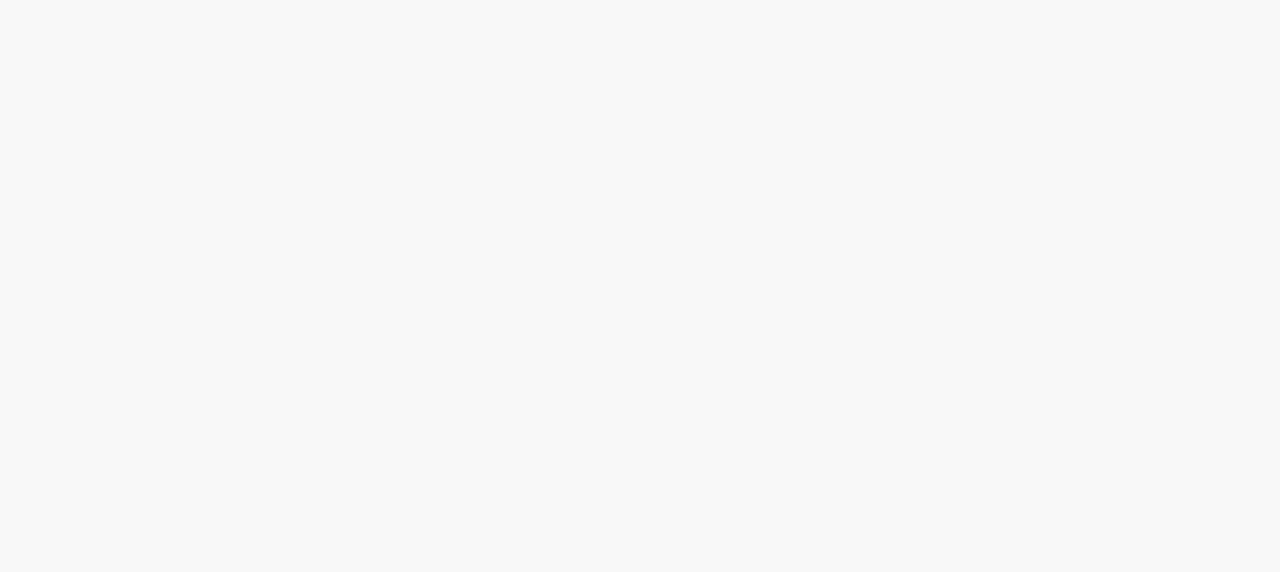
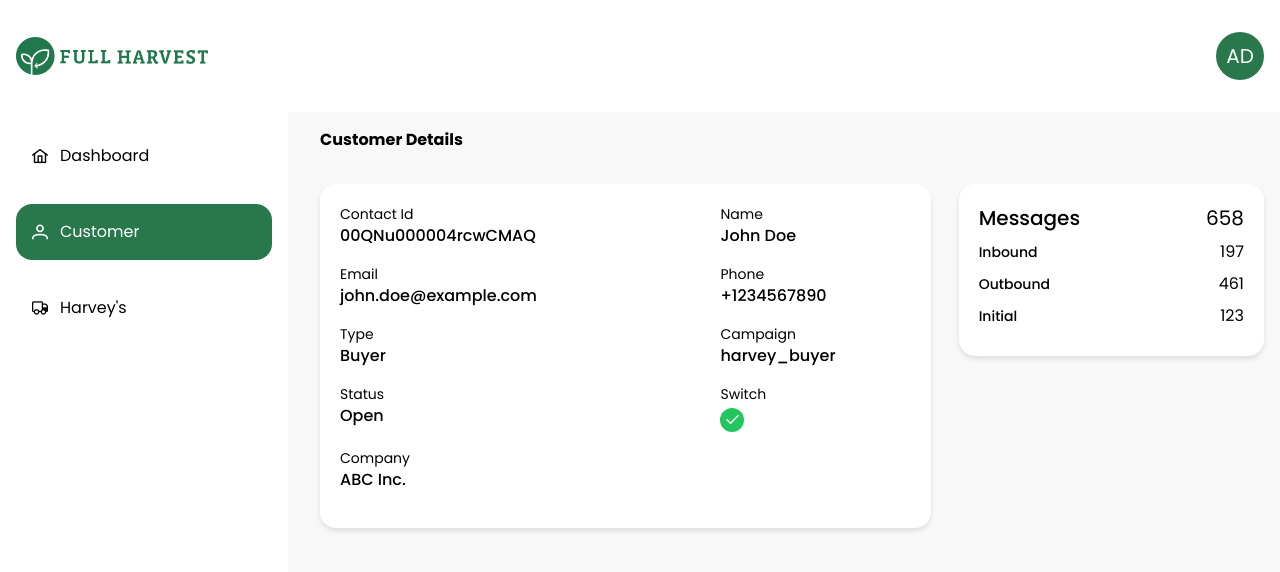
Before and after one commit to Devhamza-glitch/dashboard, a React (Vite) app: page /customer/00QNu000004pqqIMAQ in a window 1280 px wide. Before the commit this address had no page. Shown: the top 572 px of the page. Built offline with nearby package versions, Linux system fonts and the light colour scheme.

Commit message:
feat: Add customer detail page

```diff
--- a/src/App.jsx
+++ b/src/App.jsx
@@ -4,10 +4,9 @@
 import Customer from "./components/customer/Customer";
 import Harvey from "./components/harvey/Harvey";
 
-
-
 import "primeicons/primeicons.css";
 import Login from "./pages/Login";
+import CustomerDetails from "./components/customer/CustomerDetails";
 
 function App() {
   return (
@@ -16,6 +15,7 @@
         <Route path="/" element={<DashboardLayout />}>
           <Route path="dashboard" element={<DBHome />} />
           <Route path="customer" element={<Customer />} />
+          <Route path="customer/:id" element={<CustomerDetails />} />
           <Route path="harvey" element={<Harvey />} />
           <Route index element={<Navigate to="/login" />} />
         </Route>
--- a/src/components/customer/Customer.jsx
+++ b/src/components/customer/Customer.jsx
@@ -2,6 +2,7 @@
 import { Column } from "primereact/column";
 import { InputText } from "primereact/inputtext";
 import { useState } from "react";
+import { Link, useNavigate } from "react-router-dom";
 
 function Customer() {
   const dummyData = [
@@ -268,7 +269,8 @@
       campaign: "harvey_buyer",
       status: "Open",
       gepeto_switch: true,
-    },  {
+    },
+    {
       contactid: "00QNu000005apUqMAI",
       firstname: "Erik",
       lastname: "Brown",
@@ -399,7 +401,8 @@
       campaign: "harvey_buyer",
       status: "Open",
       gepeto_switch: true,
-    },  {
+    },
+    {
       contactid: "00QNu000005apUqMAI",
       firstname: "Erik",
       lastname: "Brown",
@@ -496,14 +499,38 @@
   const [status, setStatus] = useState("");
   const [gepeto, setGepeto] = useState("");
 
-
   const nameBodyTemplate = (rowData) => {
     return `${rowData.firstname} ${rowData.lastname}`;
-};
+  };
+  const renderSwitchColumn = (rowData) => {
+    const isSwitchOn = rowData.gepeto_switch;
+
+    return (
+      <div className="flex justify-center">
+        {isSwitchOn ? (
+          <span className="flex h-6 w-6 items-center justify-center rounded-full bg-green-500">
+            <i className="pi pi-check text-xs font-extrabold text-white"></i>
+          </span>
+        ) : (
+          <span className="flex h-6 w-6 items-center justify-center rounded-full bg-red-500">
+            <i className="pi pi-times text-xs font-extrabold text-white"></i>
+          </span>
+        )}
+      </div>
+    );
+  };
+  const actionHeaderTemplate = (rowData) => (
+    <Link
+      to={`${rowData.contactid}`}
+      className="inline-block rounded-md bg-primary px-4 py-2 font-medium text-white"
+    >
+      Open
+    </Link>
+  );
   return (
     <div>
       {/* Search filters */}
-      <div className="mb-3 flex gap-3 ">
+      <div className="mb-3 flex flex-wrap gap-3">
         <span className="flex items-center gap-2 bg-white p-3">
           <i className="pi pi-search" />
           <InputText
@@ -574,7 +601,6 @@
         currentPageReportTemplate="{first} to {last} of {totalRecords}"
         className="bg-white p-4 text-sm"
         pt={{
-          thead: "",
           wrapper: "mb-4",
           paginator: {
             root: "flex items-center justify-start flex-wrap bg-white text-gray-500 border-0 px-4 py-2 rounded-md",
@@ -607,46 +633,53 @@
         }}
       >
         <Column
-        className="border-t-[1px] border-gray-200 p-4"
-        field="contactid"
-        header="ContactId"
-        headerClassName="pb-4"
-      ></Column>
+          className="border-t-[1px] border-gray-200 p-4"
+          field="contactid"
+          header="ContactId"
+          headerClassName="p-4"
+        ></Column>
         <Column
           className="border-t-[1px] border-gray-200 p-4"
           body={nameBodyTemplate}
           header="Name"
-          headerClassName="pb-4"
+          headerClassName="p-4"
         ></Column>
         <Column
           className="border-t-[1px] border-gray-200 p-4"
           field="contact_phone"
           header="PhoneNo"
-          headerClassName="pb-4"
+          headerClassName="p-4"
         ></Column>
         <Column
           className="border-t-[1px] border-gray-200 p-4"
           field="type"
           header="Type"
-          headerClassName="pb-4"
+          headerClassName="p-4"
         ></Column>
         <Column
           className="border-t-[1px] border-gray-200 p-4"
           field="campaign"
           header="Campaign"
-          headerClassName="pb-4"
+          headerClassName="p-4"
         ></Column>
         <Column
           className="border-t-[1px] border-gray-200 p-4"
           field="status"
           header="Status"
-          headerClassName="pb-4"
+          headerClassName="p-4"
         ></Column>
         <Column
           className="border-t-[1px] border-gray-200 p-4"
           field="gepeto_switch"
           header="Switch"
-          headerClassName="pb-4"
+          headerClassName="p-4"
+          body={renderSwitchColumn}
+        ></Column>
+        <Column
+          className="border-t-[1px] border-gray-200 p-4"
+          header="Action"
+          headerClassName="p-4"
+          body={actionHeaderTemplate}
         ></Column>
       </DataTable>
     </div>
--- /dev/null
+++ b/src/components/customer/CustomerDetails.jsx
@@ -0,0 +1,88 @@
+import React from "react";
+
+const userDetails = [
+  { name: "Contact id", value: "00QNu000004rcwCMAQ" },
+  { name: "Name", value: "John Doe" },
+  { name: "Email", value: "john.doe@example.com" },
+  { name: "Phone", value: "+1234567890" },
+  { name: "Type", value: "Buyer" },
+  { name: "Campaign", value: "harvey_buyer" },
+  { name: "Status", value: "Open" },
+  { name: "Switch", value: true },
+  { name: "Company", value: "ABC Inc." },
+];
+
+function CustomerDetails() {
+  return (
+    <>
+      <div className="mb-8 mr-3 flex items-center justify-between">
+        <h1 className="font-bold">Customer Details</h1>
+      </div>
+      <div className="mb-7 grid grid-cols-[2fr_1fr] items-start gap-7">
+        {/* 01: Customer details */}
+        <div className="grid  grid-cols-[2fr_1fr] rounded-2xl bg-white p-5 shadow-dbWidget">
+          {userDetails.map((detail, i) => (
+            <div key={i} className="mb-4">
+              {detail.name === "Switch" ? (
+                <>
+                  <h3 className="text-sm capitalize mb-1">{detail.name}</h3>
+                  {detail.value ? (
+                    <span className="flex h-6 w-6 items-center justify-center rounded-full bg-green-500">
+                      <i className="pi pi-check text-xs font-extrabold text-white"></i>
+                    </span>
+                  ) : (
+                    <span className="flex h-6 w-6 items-center justify-center rounded-full bg-red-500">
+                      <i className="pi pi-times text-xs font-extrabold text-white"></i>
+                    </span>
+                  )}
+                </>
+              ) : (
+                <>
+                  <h3 className="text-sm capitalize">{detail.name}</h3>
+                  <h6 className="text font-medium">{detail.value}</h6>
+                </>
+              )}
+            </div>
+          ))}
+        </div>
+        {/* 02: Message Counter */}
+        <div className="rounded-2xl  bg-white p-5 shadow-dbWidget">
+          <div className="mb-2 flex items-center justify-between">
+            <h3 className="text-xl font-medium capitalize">Messages</h3>
+            <div className="flex justify-center gap-3">
+              <span className="flex items-center justify-center gap-2">
+                <h6 className="text-xl">658</h6>
+              </span>
+            </div>
+          </div>
+          <div className="mb-2 flex items-center justify-between">
+            <h3 className="text-sm font-medium capitalize">inbound</h3>
+            <div className="flex justify-center gap-3">
+              <span className="flex items-center justify-center gap-2">
+                <h6 className="text-small">197</h6>
+              </span>
+            </div>
+          </div>
+          <div className="mb-2 flex items-center justify-between">
+            <h3 className="text-sm font-medium capitalize">outbound</h3>
+            <div className="flex justify-center gap-3">
+              <span className="flex items-center justify-center gap-2">
+                <h6 className="text-small">461</h6>
+              </span>
+            </div>
+          </div>
+          <div className="mb-2 flex items-center justify-between">
+            <h3 className="text-sm font-medium capitalize">initial</h3>
+            <div className="flex justify-center gap-3">
+              <span className="flex items-center justify-center gap-2">
+                <h6 className="text-small">123</h6>
+              </span>
+            </div>
+          </div>
+        </div>
+      </div>
+    </>
+  );
+}
+
+export default CustomerDetails;
--- a/src/components/db-home/DBHome.jsx
+++ b/src/components/db-home/DBHome.jsx
@@ -8,19 +8,19 @@
     messages: 658,
     inbound: 197,
     outbound: 461,
-    initial : 123,
+    initial: 123,
   },
   {
     contacts: 158,
     buyer: 120,
     supplier: 38,
-    outbound : 23
+    outbound: 23,
   },
   {
     booked: 6,
     buyer: 2,
     supplier: 4,
-    outbound : 1
+    outbound: 1,
   },
 ];
 
@@ -43,6 +43,9 @@
     .p-menuitem-link {
       color: #fff;
     }
+  }
+  .p-menuitem-link {
+    padding: 12px;
   }
 `;
 
@@ -111,7 +114,7 @@
   }, []);
   return (
     <>
-      <div className="mb-8 flex mr-3 items-center justify-between">
+      <div className="mb-8 mr-3 flex items-center justify-between">
         <h1 className="font-bold">Welcome to Your Dashboard!</h1>
         <div className="flex flex-1 justify-end">
           <CustomTabMenu
@@ -119,22 +122,27 @@
             activeIndex={activeIndex}
             onTabChange={(e) => setActiveIndex(e.index)}
             pt={{
-              menuitem: "p-3 bg-white",
+              menuitem: "bg-white",
             }}
           />
         </div>
       </div>
       <div className="mb-7 mr-3 grid grid-cols-3 gap-7">
         {widgetsData.map((widget, i) => (
-          <div key={i} className="shadow-dbWidget rounded-xl bg-white p-5">
+          <div key={i} className="rounded-xl bg-white p-5 shadow-dbWidget">
             <div>
               {Object.entries(widget).map(([key, value], index) => (
-              <div key={key} className="mb-2 flex items-center justify-between"
-                   style={{ fontSize: index === 0 ? '20px' : '13px' }}>
+                <div
+                  key={key}
+                  className="mb-2 flex items-center justify-between"
+                  style={{ fontSize: index === 0 ? "20px" : "13px" }}
+                >
                   <h3 className="font-medium capitalize">{key}</h3>
                   <div className="flex justify-center gap-3">
                     <span className="flex items-center justify-center gap-2">
-                          <h6 className="text-small">{value >= 0 && value <= 9 ? `0${value}` : value}</h6>
+                      <h6 className="text-small">
+                        {value >= 0 && value <= 9 ? `0${value}` : value}
+                      </h6>
                     </span>
                   </div>
                 </div>
@@ -143,7 +151,7 @@
           </div>
         ))}
       </div>
-      <div className="bg-white shadow-dbWidget  p-5 mr-3 rounded-2xl">
+      <div className="mr-3 rounded-2xl  bg-white p-5 shadow-dbWidget">
         <Chart type="line" data={chartData} options={chartOptions} />
       </div>
     </>
```
Lines whose indentation alone changed are shown as unchanged.
